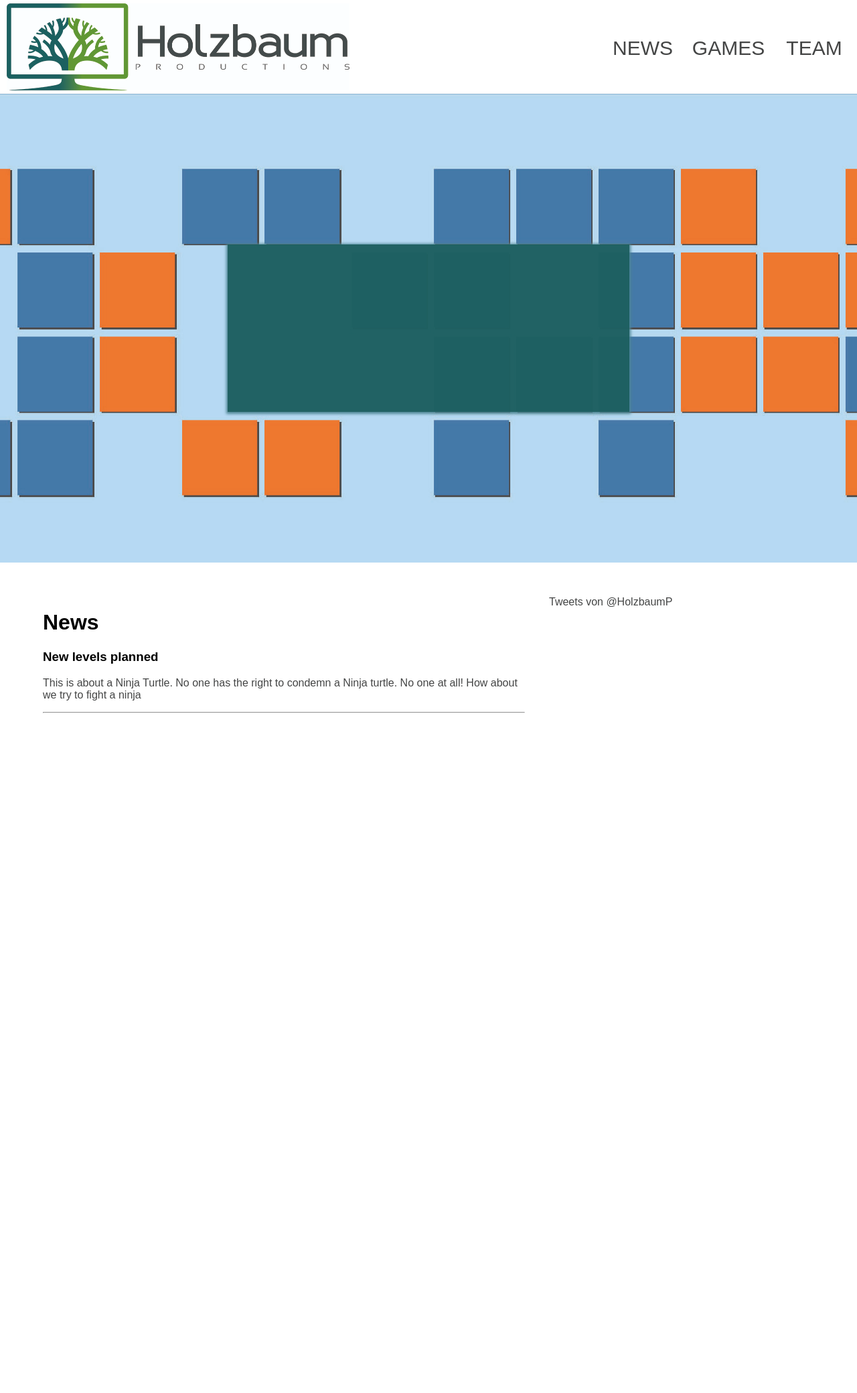
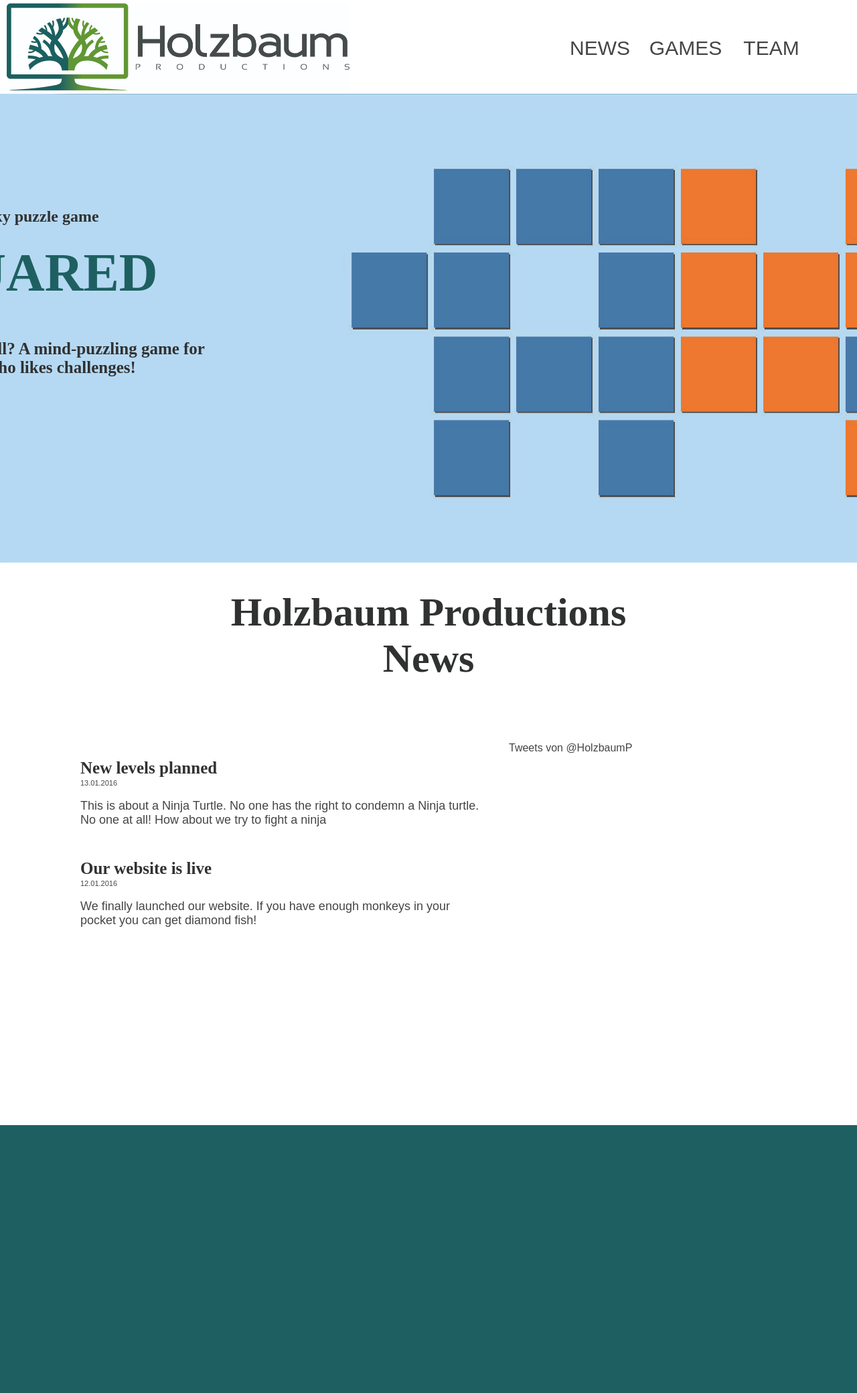
Before and after one commit to fbHolzbaum/PersonalGit2, a PHP site: page /main.html in a window 1280 px wide. Shown: the part 30-2110 px from the top of the page at 67% size. Before the commit the page ends 1095 px from the top, so only its background shows below. Run offline with PHP 8.4, Linux system fonts and the light colour scheme; some libraries are stand-ins or nearby versions.

Commit message:
Changed header and design

```diff
--- a/Websites/HolzbaumProductions/CSS/style.css
+++ b/Websites/HolzbaumProductions/CSS/style.css
@@ -11,8 +11,21 @@ p, h1, h2, h3, a{
 
 }
 
-p, a{
+h3{
+	font-size:25px;
+}
+
+p, a, h3{
 	color:rgb(68,69,69);
+}
+
+p{
+	font-size:18px;
+}
+
+h1, h2, h3{
+	color:rgb(48,49,49);
+	font-family:"Malgun Gothic Semilight"
 }
 
 a{
@@ -58,6 +71,10 @@ img{
 	margin-top:55px;
 }
 
+#firstsection{
+	margin-right:5%;
+}
+
 #logo{
 	height:130px;
 	width:512px;
@@ -97,44 +114,89 @@ img{
 }
 
 #headerinformation{
-	height:250px;
+	height:400px;
 	width:600px;
-	top:-475px;
+	top:-550px;
 	display:block;
-	margin-left:auto;
+	margin-left:300px;
 	margin-right:auto;
 	position:relative;
-	background-color:rgba(30, 96, 97, 0.98);
-	-webkit-box-shadow: 0px 1px 4px 2px rgba(78,134,148,1);
-	-moz-box-shadow: 0px 1px 4px 2px rgba(78,134,148,1);
-	box-shadow: 0px 1px 4px 2px rgba(78,134,148,1);
 	z-index:4;
 }
 
+#headerinformation h1{
+	font-size:80px;
+	margin-top:0px;
+	padding-top:0px;
+	color:rgb(30, 96, 97);
+}
 
+#headerinformation h2{
+	margin-bottom:0px;
+	padding-bottom:0px;
+}
+
+#headerinformation h3{
+
+}
 
 
 #mainsection{
 	z-index:0;
 	height:auto;
-	min-height:50px;
+	height:800px;
 	width:1200px;
 	position:relative;
 	margin:auto;
+	display:block;
 }
+
+#mainsection h1{
+	font-size:60px;
+	text-align:center;
+
+}
+
 
 #news{
 	position:relative;
-	margin-left:2%;
+	margin-left:80px;
 	top:50px;
-	width:60%;
+	width:600px;
 	float:left;
+
+}
+
+#newscontainer{
+	position:relative;
+	width:600px;
+	height:150px;
+	overflow:hidden;
+}
+
+#newscontainer h3{
+	padding-bottom:2px;
+	margin-bottom:0px;
+}
+
+#newsdate{
+	padding-top:0px;
+	margin-top:0px;
+	font-size:11px;
+	display:inline;
 }
 
 #twitterwindow{
 	float:right;
-	margin-right:5%;
+	margin-right:80px;
 	position:relative;
-	width:30%;
+	width:400px;
 	top:50px;
 }
+
+
+footer{
+	min-height:400px;
+	width:100%;
+	background-color:rgb(30, 96, 97);
+}
--- a/Websites/HolzbaumProductions/main.html
+++ b/Websites/HolzbaumProductions/main.html
@@ -12,7 +12,7 @@
 			<div id="logo">
 				<img src="images\main\hplogo.jpg">
 			</div>
-			<div class="navigationsection">
+			<div class="navigationsection" id="firstsection">
 				<a href="">TEAM</a>
 			</div>
 			<div class="navigationsection">
@@ -27,17 +27,24 @@
 			<div id="headerimage">
 				<img src="images\main\header.jpg"></img>
 				<div id="headerinformation">
-
+					<h2>A tricky puzzle game<h3>
+					<h1>SQUARED</h1>
+					<h3>Can you turn them all? A mind-puzzling game for everyone who likes challenges!</h3>
 				</div>
 			</div>
 		</div>
 
 		<div id="mainsection">
+			<h1 id="newstitel">Holzbaum Productions<br />News</h1>
 			<div id="news">
-				<h1>News</h1>
-				<h3>New levels planned</h3>
-				<p>This is about a Ninja Turtle. No one has the right to condemn a Ninja turtle. No one at all! How about we try to fight a ninja</p>
-				<hr>
+				<div id="newscontainer">
+					<h3>New levels planned</h3> <p id="newsdate">13.01.2016</p>
+					<p>This is about a Ninja Turtle. No one has the right to condemn a Ninja turtle. No one at all! How about we try to fight a ninja</p>
+				</div>
+				<div id="newscontainer">
+					<h3>Our website is live</h3> <p id="newsdate">12.01.2016</p>
+					<p>We finally launched our website. If you have enough monkeys in your pocket you can get diamond fish!</p>
+				</div>
 			</div>
 			<div id="twitterwindow">
 				<a class="twitter-timeline" href="https://twitter.com/HolzbaumP" data-widget-id="686958628738330624">Tweets von @HolzbaumP </a>
@@ -46,5 +53,7 @@
 		</div>
 
 	</body>
+	<footer>
+	</footer>
 
 </html>
```
Also changed, not shown: Websites/HolzbaumProductions/images/main/header.jpg.
